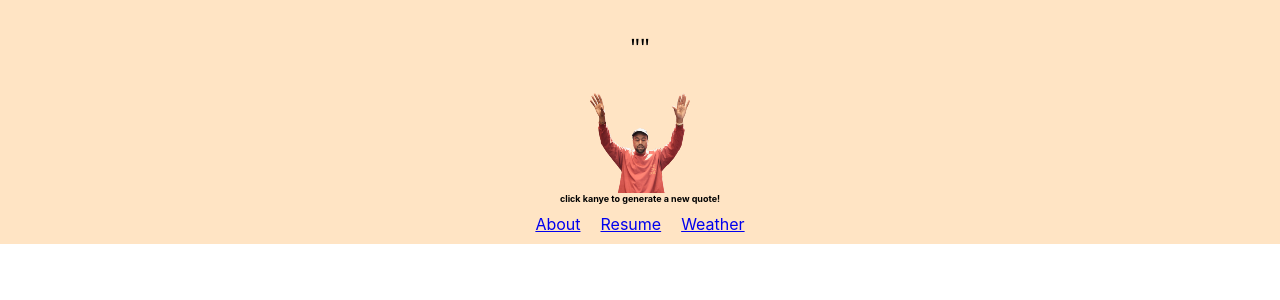
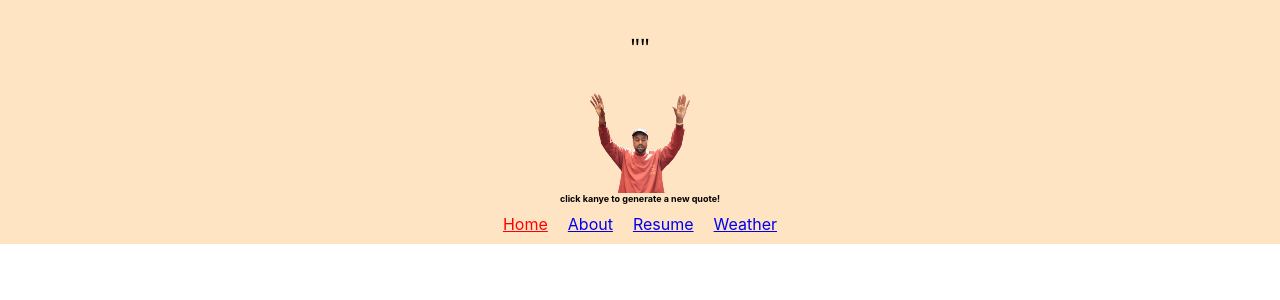
Before and after one commit to jake0619/cmp464-finalproject, a React (Create React App) app: page / in a window 1280 px wide. Shown: the top 300 px of the page. Built offline with nearby package versions, Linux system fonts and the light colour scheme; no server answers.

Commit message:
added home link to navbar

```diff
--- a/src/App.js
+++ b/src/App.js
@@ -37,6 +37,16 @@
               color: isActive ? "red" : "",
             };
           }}
+          to={`/`}
+        >
+          Home
+        </NavLink>
+        <NavLink
+          style={({ isActive }) => {
+            return {
+              color: isActive ? "red" : "",
+            };
+          }}
           to={`/About`}
         >
           About
```
